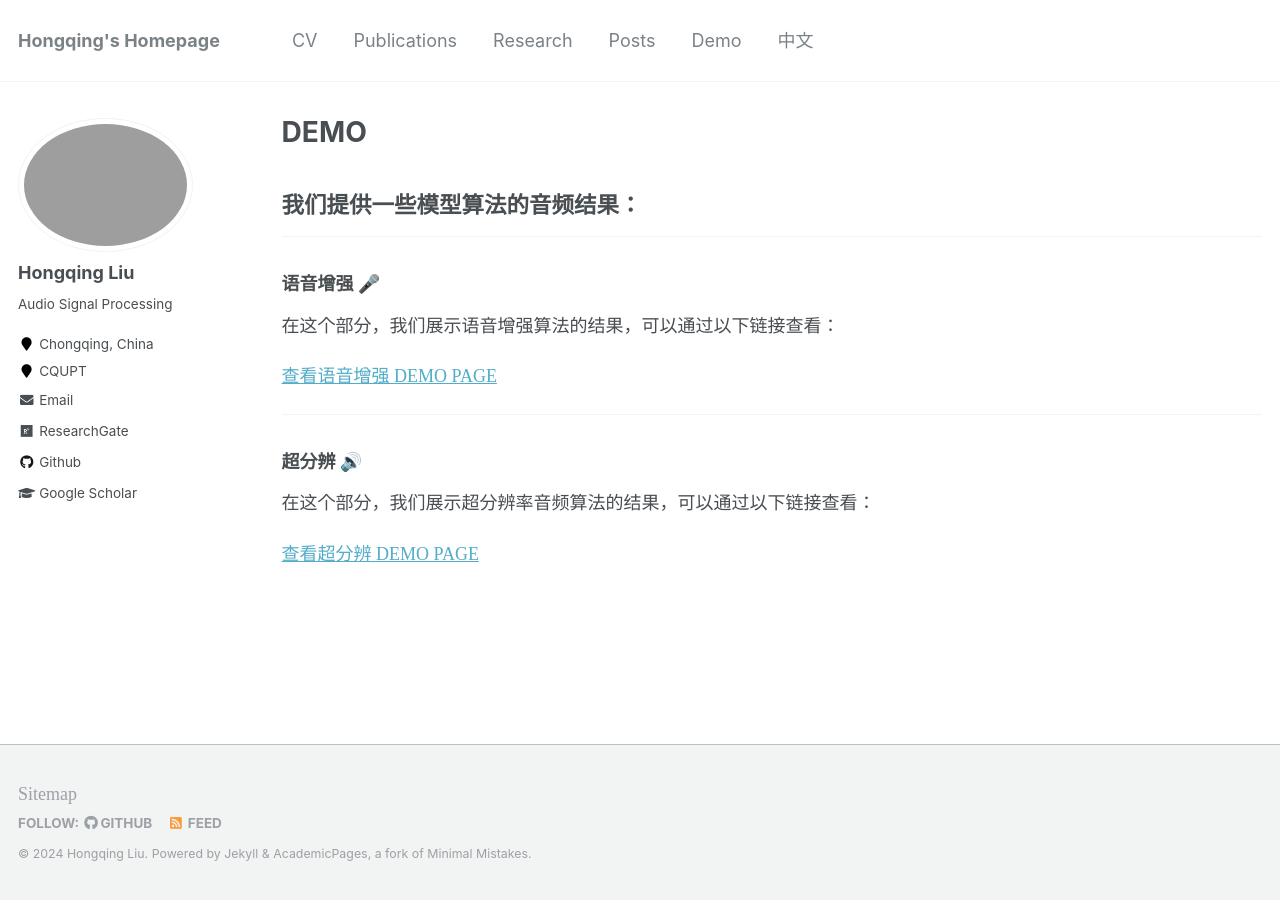
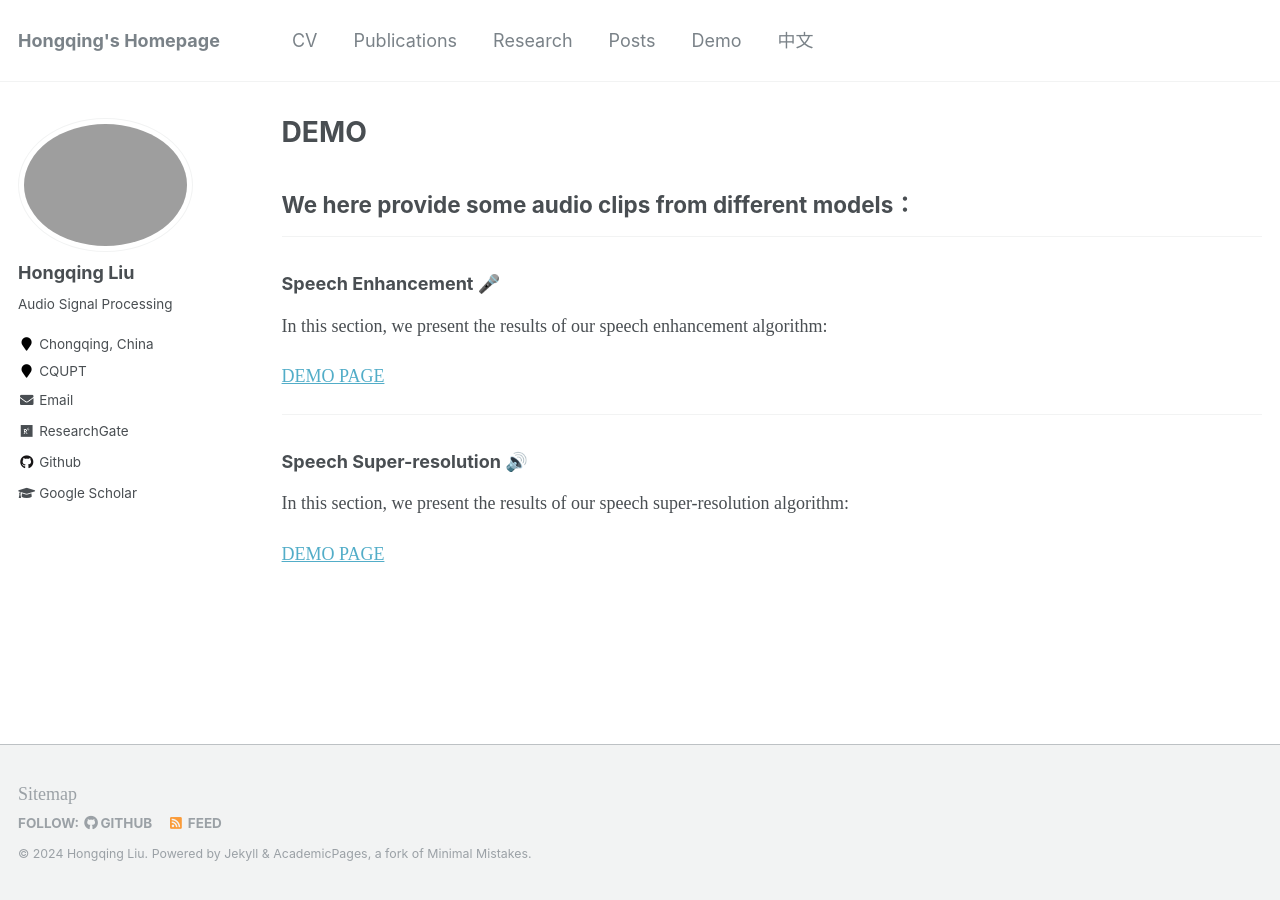
Before and after one commit to hong-qing-liu/english-hong-qing-liu.github.io, a Jekyll site: the page built from _pages/demo.md, in a window 1280 px wide. Built offline with Jekyll 4.4.1, drawn with Linux system fonts in a browser that asks for light colours.

Commit message:
Update demo.md

```diff
--- a/_pages/demo.md
+++ b/_pages/demo.md
@@ -7,17 +7,17 @@ author_profile: true
 
 
 
-## 我们提供一些模型算法的音频结果：
+## We here provide some audio clips from different models：
 
 ---
-### 语音增强 🎤
-在这个部分，我们展示语音增强算法的结果，可以通过以下链接查看：
+### Speech Enhancement 🎤
+In this section, we present the results of our speech enhancement algorithm:
 
-[查看语音增强 DEMO PAGE](https://wanliangdaxia.github.io/){:target="_blank"}
+[DEMO PAGE](https://wanliangdaxia.github.io/){:target="_blank"}
 
 ---
 
-### 超分辨 🔊
-在这个部分，我们展示超分辨率音频算法的结果，可以通过以下链接查看：
+### Speech Super-resolution 🔊
+In this section, we present the results of our speech super-resolution algorithm:
 
-[查看超分辨 DEMO PAGE](https://sdnetdemo.github.io/){:target="_blank"}
+[DEMO PAGE](https://sdnetdemo.github.io/){:target="_blank"}
```
